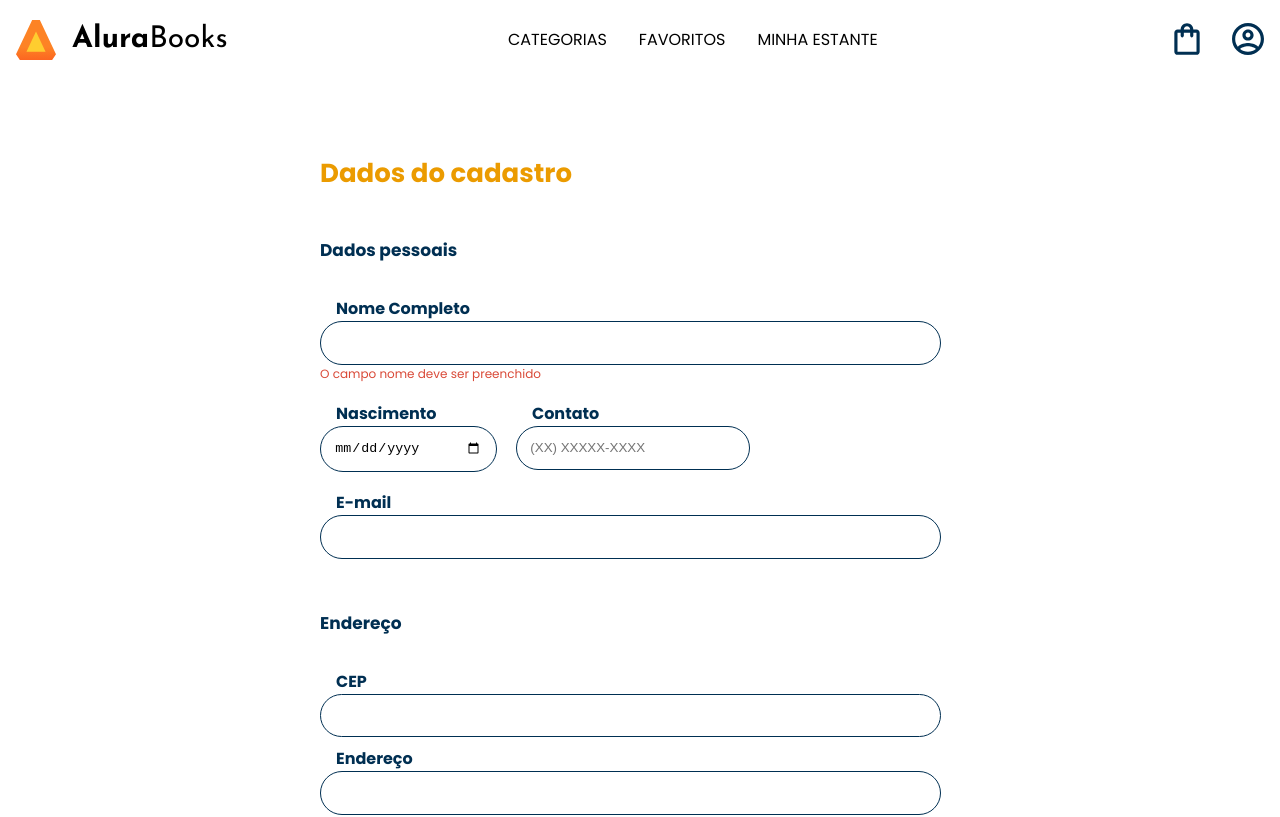
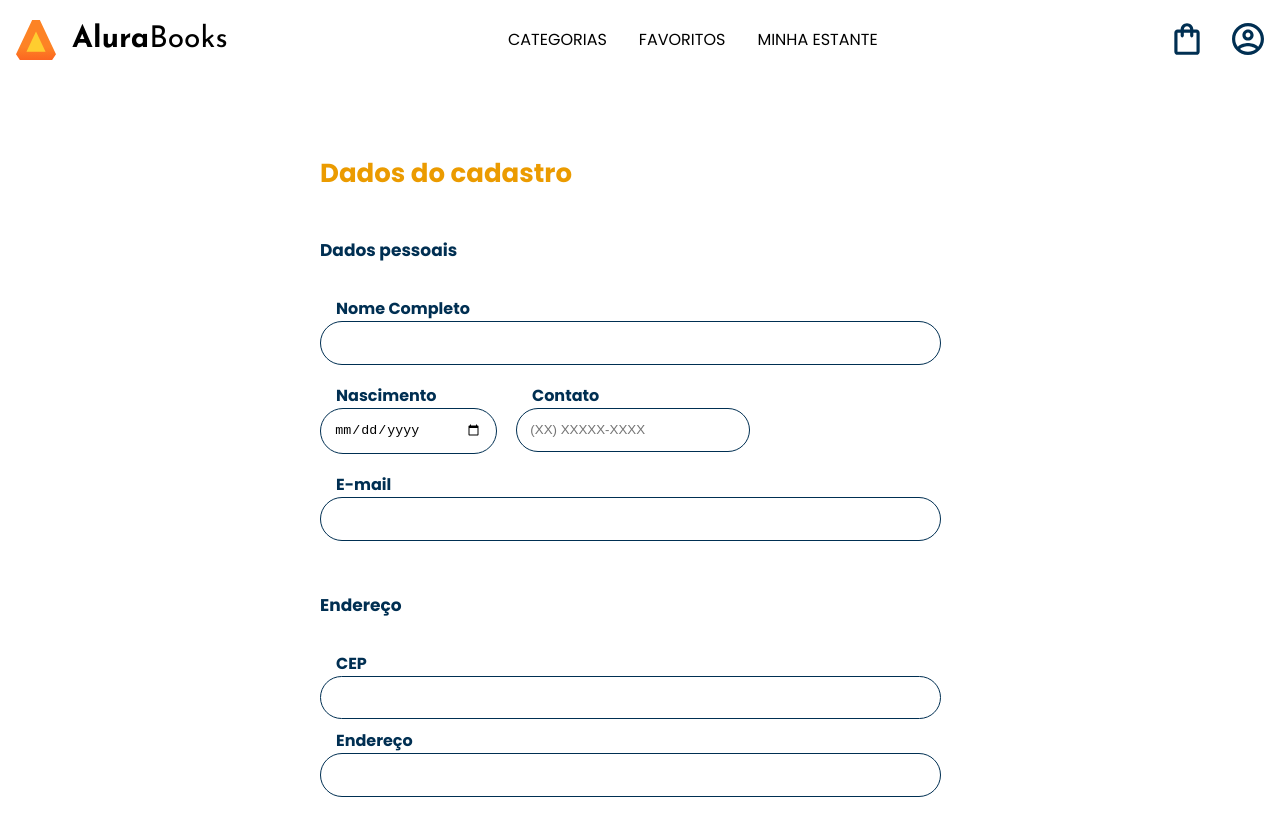
Before and after one commit to hiagopsilva/forms-angular, an Angular app: page /cadastro in a window 1280 px wide. Shown: the top 817 px of the page. Built offline with nearby package versions, Linux system fonts and the light colour scheme.

Commit message:
feat: interactive input form cadastro

```diff
--- a/src/app/cadastro/cadastro.component.css
+++ b/src/app/cadastro/cadastro.component.css
@@ -74,3 +74,7 @@
   line-height: 18px;
   color: var(--vermelho);
 }
+
+.ng-invalid.ng-touched:not(form) {
+  border: 1px solid var(--vermelho);
+}
--- a/src/app/cadastro/cadastro.component.html
+++ b/src/app/cadastro/cadastro.component.html
@@ -9,8 +9,11 @@
         ngModel
         required
         minlength="2">
-        <span class="erro__texto" *ngIf="f.controls['nome']?.errors?.['required']">O campo nome deve ser preenchido</span>
-        <span class="erro__texto" *ngIf="f.controls['nome']?.errors?.['minlength']">O campo nome deve ter no minimo 2 caracteres</span>
+        <div *ngIf="(f.controls['nome']?.invalid && f.controls['nome']?.touched) || f.controls['nome']?.dirty" >
+          <span class="erro__texto" *ngIf="f.controls['nome']?.errors?.['required']">O campo nome deve ser preenchido</span>
+          <span class="erro__texto" *ngIf="f.controls['nome']?.errors?.['minlength']">O campo nome deve ter no minimo 2 caracteres</span>
+        </div>
+
     </div>
     <div class="formulario__dupla">
       <div class="formulario__campo">
```
